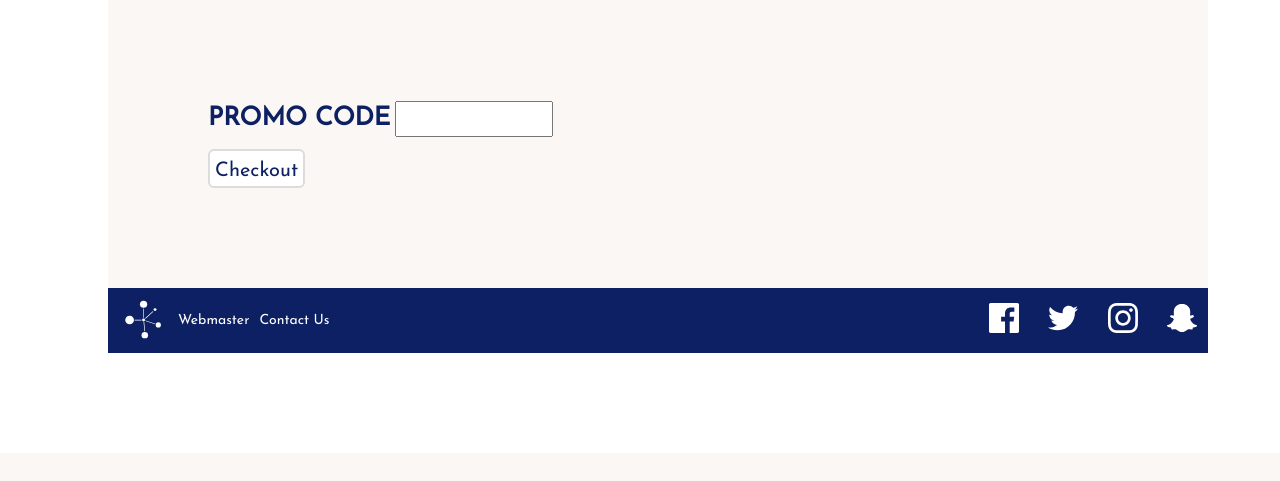
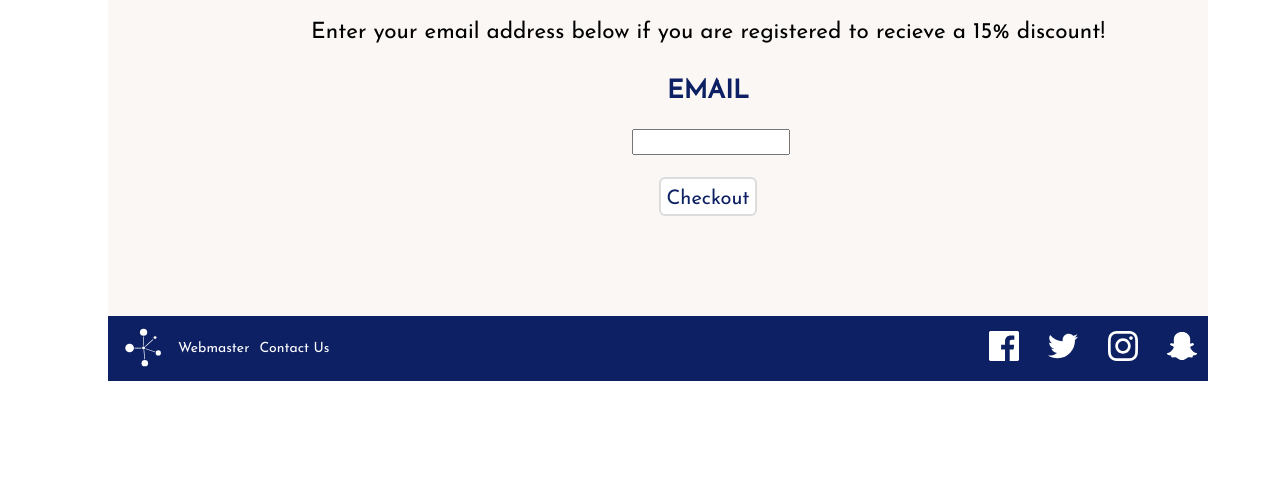
Before and after one commit to jandzouana/EduCamps, a PHP site: page /jess/store/index.html in a window 1280 px wide. Shown: the part 1134-1615 px from the top of the page. Before the commit the page ends 1487 px from the top, so only its background shows below. Run offline with PHP 8.4, Linux system fonts and the light colour scheme.

Commit message:
discount works with email

```diff
--- a/sass/store.scss
+++ b/sass/store.scss
@@ -14,16 +14,20 @@
 	height: 40px;
 }
 
-.promo-code{
-	margin-top: 100px;
+.email{
 	display: flex;
-	flex-direction: row;
+	flex-direction: column;
+	justify-content: space-around;
 	align-items: center;
-	height: 40px;
+	height: 100px;
+	padding: 0px !important;
 	input{
-		height: 30px;
+		height: 20px;
 		width: 150px;
 		margin-left: 5px;
+	}
+	h4{
+		margin: 0px !important;
 	}
 }
 .quantity{
@@ -53,6 +57,8 @@
 #store-wrap{
 	display: flex;
 	flex-direction: row;
+	justify-content: center;
+	text-align: center;
 
 }
 
@@ -63,7 +69,7 @@
 
     min-width: 650px;
 		max-width: 800px;
-    height: 2300px;
+    height: auto;
     margin-left: 100px;
 		display: flex;
 		flex-direction: column;
@@ -75,8 +81,12 @@
     h4{
         color: $menu_back_color;
     }
-	height: auto;
 	padding-bottom: 100px;
+	form{
+		p{
+			text-align: center;
+		}
+	}
 }
 
 .store-images-container{
@@ -100,30 +110,3 @@
         margin: 10px;
     }
 }
-#i1 {
-		background-image: url(../pictures/store/1.jpg);
-}
-#i2 {
-		background-image: url(../pictures/store/2.jpg);
-}
-#i3 {
-		background-image: url(../pictures/store/3.jpg);
-}
-#i4 {
-		background-image: url(../pictures/store/4.jpg);
-}
-#i5 {
-		background-image: url(../pictures/store/5.jpg);
-}
-#i6 {
-		background-image: url(../pictures/store/6.jpg);
-}
-#i7 {
-		background-image: url(../pictures/store/7.jpg);
-}
-#i8 {
-		background-image: url(../pictures/store/8.jpg);
-}
-#i9 {
-		background-image: url(../pictures/store/9.jpg);
-}
--- a/store/index.html
+++ b/store/index.html
@@ -95,9 +95,10 @@
                                     <img src="storeimages/Voltaic.jpg" alt="voltaic"/>
                                 </div>
                             </div>
-                            <div class="promo-code">
-                                <h4>Promo Code</h4>
-                                <input type="text"/>
+														<p id="discount-message">Enter your email address below if you are registered to recieve a 15% discount!</p>
+                            <div class="email">
+                                <h4>Email</h4>
+                                <input type="text" name="pemail"/>
                             </div>
                         <input type="submit" value="Checkout" class="button2"/>
                     </form>
--- a/todo.txt
+++ b/todo.txt
@@ -4,6 +4,5 @@ To do:
 11. add footers
 
 For today:
--change about to reflect changes
 -add activities to schedule?
 -add activities to registration
```
Also changed, not shown: store/confirmation.php (+47 -1 lines), stylesheets/store.css (+1 -1 lines), stylesheets/main.css.
